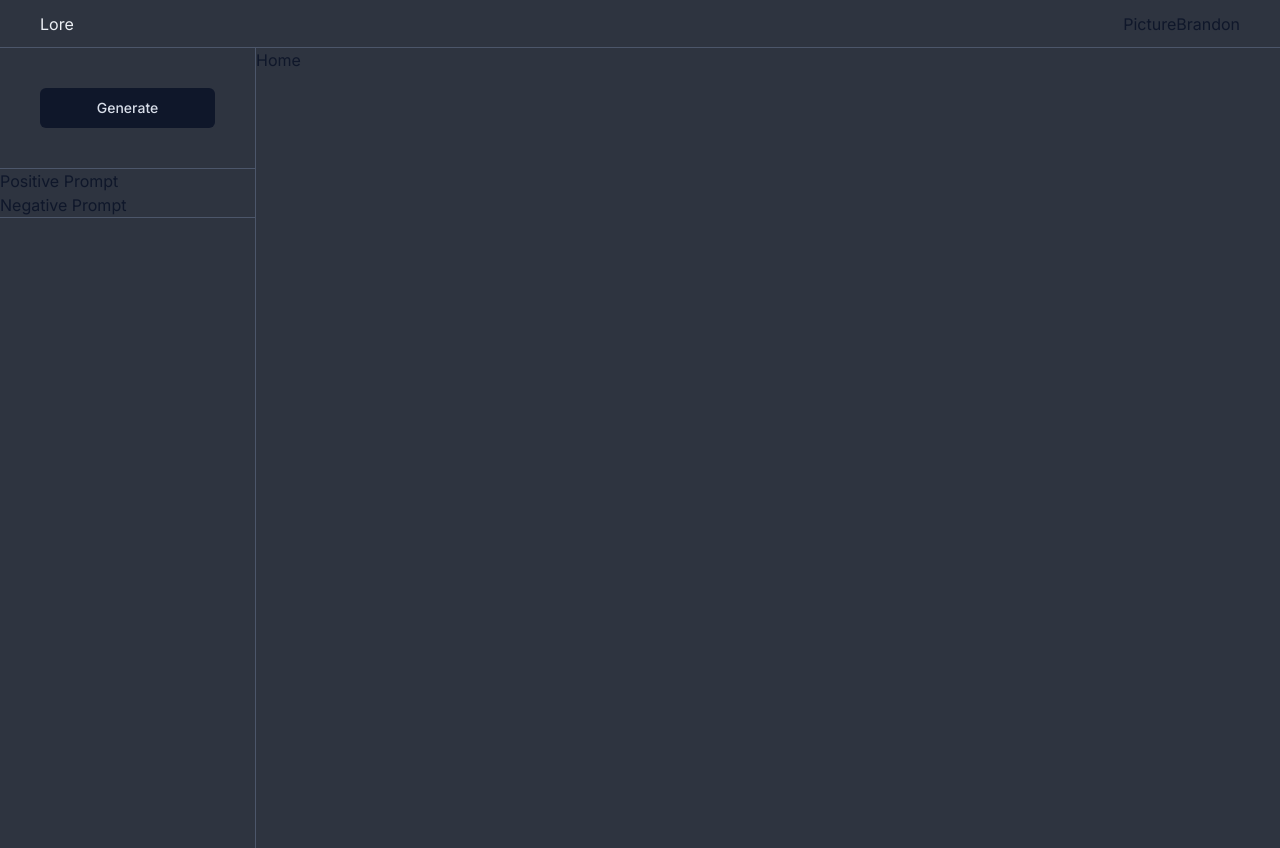
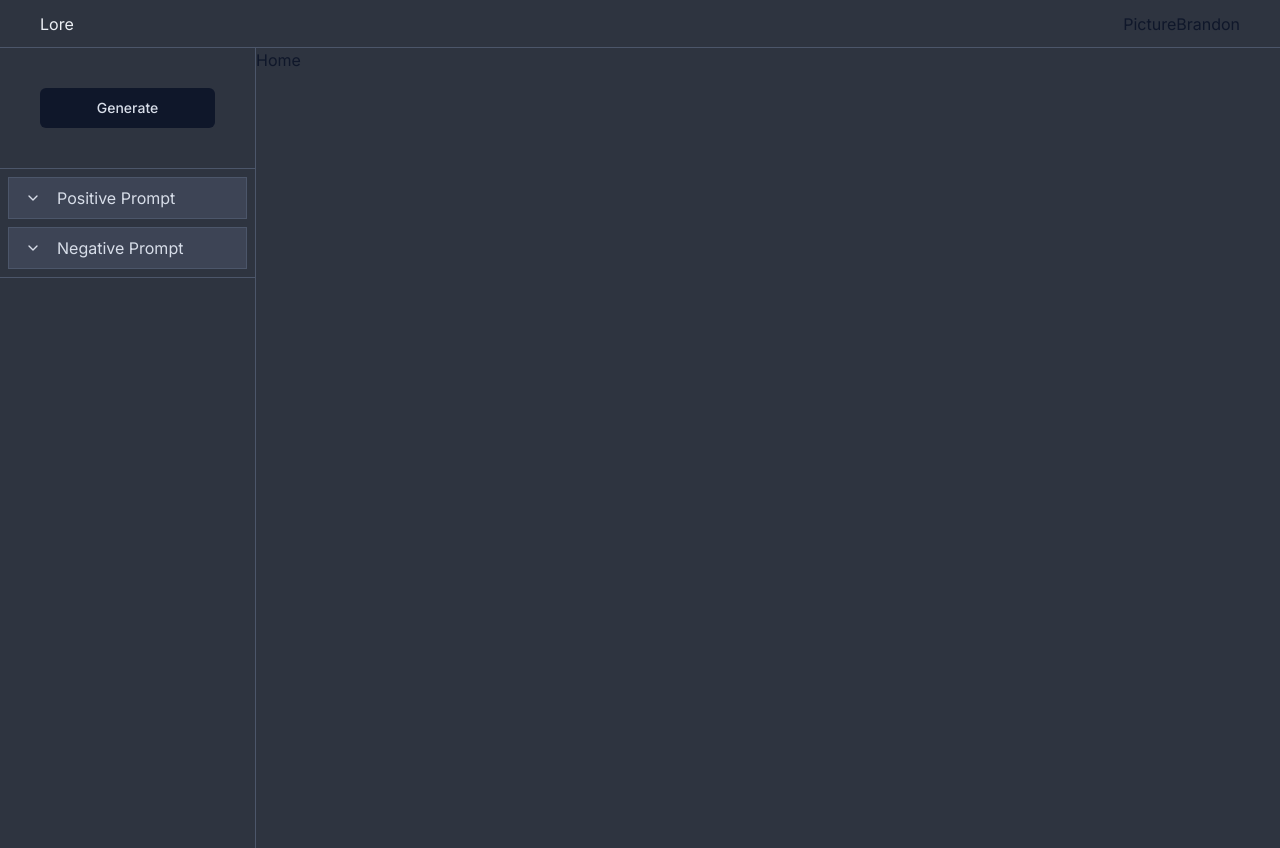
Before and after one commit to brandontor/lore, a Next.js app: page / in a window 1280 px wide. Built offline with nearby package versions, Linux system fonts and the light colour scheme.

Commit message:
accordian added working on adding text area

```diff
--- a/components/rootlayout/PromptContainer.tsx
+++ b/components/rootlayout/PromptContainer.tsx
@@ -12,8 +12,20 @@ type Props = {};
 function PromptContainer({}: Props) {
   return (
     <div className="border-t-[1px] border-b-[1px] border-nord3">
-      <p>Positive Prompt</p>
-      <p>Negative Prompt</p>
+      <Accordion type="single" collapsible>
+        <AccordionItem value="item-1">
+          <AccordionTrigger>Positive Prompt</AccordionTrigger>
+          <AccordionContent>
+          </AccordionContent>
+        </AccordionItem>
+      </Accordion>
+      <Accordion type="single" collapsible>
+        <AccordionItem value="item-1">
+          <AccordionTrigger>Negative Prompt</AccordionTrigger>
+          <AccordionContent>
+          </AccordionContent>
+        </AccordionItem>
+      </Accordion>
     </div>
   );
 }
--- a/components/ui/accordion.tsx
+++ b/components/ui/accordion.tsx
@@ -14,7 +14,7 @@ const AccordionItem = React.forwardRef<
 >(({ className, ...props }, ref) => (
   <AccordionPrimitive.Item
     ref={ref}
-    className={cn("border-b", className)}
+    className={cn("bg-nord2 bg-opacity-70 m-2 border-[1px] border-nord3", className)}
     {...props}
   />
 ))
@@ -24,17 +24,17 @@ const AccordionTrigger = React.forwardRef<
   React.ElementRef<typeof AccordionPrimitive.Trigger>,
   React.ComponentPropsWithoutRef<typeof AccordionPrimitive.Trigger>
 >(({ className, children, ...props }, ref) => (
-  <AccordionPrimitive.Header className="flex">
+  <AccordionPrimitive.Header className="flex pl-4">
     <AccordionPrimitive.Trigger
       ref={ref}
       className={cn(
-        "flex flex-1 items-center justify-between py-4 font-medium transition-all hover:underline [&[data-state=open]>svg]:rotate-180",
+        "flex flex-1 text-nord4 items-center  py-2 transition-all hover:underline [&[data-state=open]>svg]:rotate-180",
         className
       )}
       {...props}
     >
+      <ChevronDown className="h-4 w-4 mr-4 transition-transform duration-200" />
       {children}
-      <ChevronDown className="h-4 w-4 transition-transform duration-200" />
     </AccordionPrimitive.Trigger>
   </AccordionPrimitive.Header>
 ))
@@ -47,12 +47,13 @@ const AccordionContent = React.forwardRef<
   <AccordionPrimitive.Content
     ref={ref}
     className={cn(
-      "overflow-hidden text-sm transition-all data-[state=closed]:animate-accordion-up data-[state=open]:animate-accordion-down",
+      "overflow-hidden p-2 text-sm transition-all data-[state=closed]:animate-accordion-up data-[state=open]:animate-accordion-down",
       className
     )}
     {...props}
   >
-    <div className="pb-4 pt-0">{children}</div>
+    <div className="pb-4 pt-0 bg-nord3 bg-opacity-50">
+    </div>
   </AccordionPrimitive.Content>
 ))
 AccordionContent.displayName = AccordionPrimitive.Content.displayName
```
